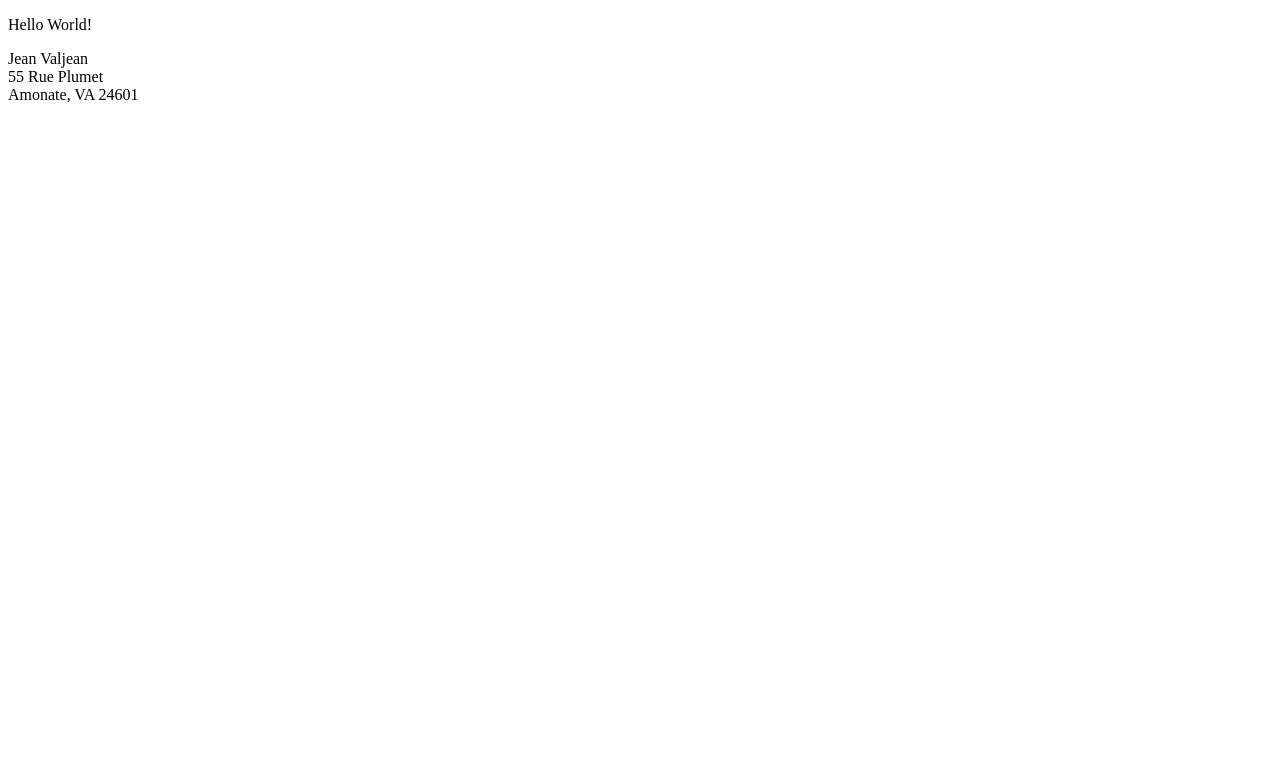
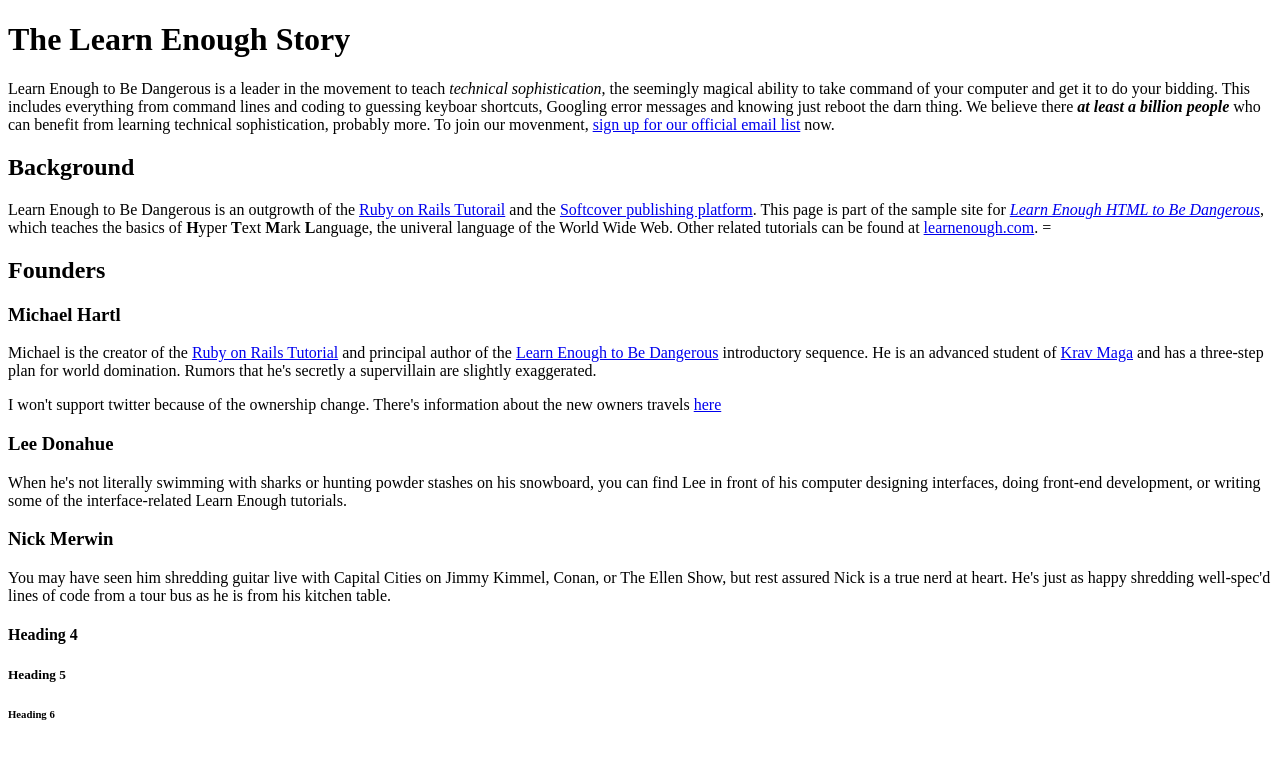
Before and after one commit to SoftwareGeek01/sample_website, a plain HTML site: page index.html in a window 1280 px wide. Drawn offline with Linux system fonts and the light colour scheme.

```diff
--- a/index.html
+++ b/index.html
@@ -3,13 +3,56 @@
 <html lang="en" dir="ltr">
   <head>
 
-    <title>Page Title</title>
+    <titleLearn Enough to be Dangerous</title>
     <meta charset="utf-8">
   </head>
   <body>
-     <p>Hello World!</p>
-     Jean Valjean<br>
-55 Rue Plumet<br>
-Amonate, VA 24601
+     <h1>The Learn Enough Story</h1>
+     <p>
+       Learn Enough to Be Dangerous is a leader in the movement to teach
+       <em>technical sophistication</em>, the seemingly magical ability to take
+       command of your computer and get it to do your bidding. This includes
+       everything from command lines and coding to guessing keyboar
+       shortcuts, Googling error messages and knowing just reboot the darn
+       thing.  We believe there <em><strong>at least a billion people</strong></em> who can benefit from
+       learning technical sophistication, probably more.  To join our movenment,
+       <a href="https://learnenough.com/email">sign up for our official email list</a> now.
+     </p>
+     <h2>Background</h2>
+     <p>
+       Learn Enough to Be Dangerous is an outgrowth of the
+       <a href="http://railstutorial.org">Ruby on Rails Tutorail</a>
+       and the <a href="http://www.softcover.io">Softcover publishing platform</a>. This page is part
+       of the sample site for <a href="http://learnenough.com/html-tutorial"><em>Learn Enough HTML to Be Dangerous</em></a>,
+       which teaches the basics of <strong>H</strong>yper <strong>T</strong>ext <strong>M</strong>ark <strong>L</strong>anguage,
+       the univeral language of the World Wide Web.  Other related tutorials can be found at
+       <a href="https://www.learnenough.com/">learnenough.com</a>.
+=     </p>
+     <h2>Founders</h2>
+     <h3>Michael Hartl</h3>
+     <p>Michael is the creator of the <a href="https://www.railstutorial.org/">
+      Ruby on Rails Tutorial</a> and principal author of the
+      <a href="https://www.learnenough.com/">Learn Enough to Be Dangerous</a>
+      introductory sequence. He is an advanced student of
+      <a href="https://www.kravmaga.com/">Krav Maga</a> and has a three-step
+      plan for world domination. Rumors that he's secretly a supervillain
+      are slightly exaggerated.</p>
+
+      I won't support twitter because of the ownership change.  There's information
+      about the new owners travels <a href="https://bsky.app/profile/elonjet.net">here</a>
+     <h3>Lee Donahue</h3>
+     <p>When he's not literally swimming with sharks or hunting powder stashes
+      on his snowboard, you can find Lee in front of his computer designing
+      interfaces, doing front-end development, or writing some of the
+      interface-related Learn Enough tutorials.</p>
+     <h3>Nick Merwin</h3>
+     <p>You may have seen him shredding guitar live with Capital Cities on Jimmy
+      Kimmel, Conan, or The Ellen Show, but rest assured Nick is a true nerd
+      at heart. He's just as happy shredding well-spec'd lines of code from a
+      tour bus as he is from his kitchen table.</p>
+     <h4>Heading 4</h4>
+     <h5>Heading 5</h5>
+     <h6>Heading 6</h6>
+
   </body>
 </html>
```
